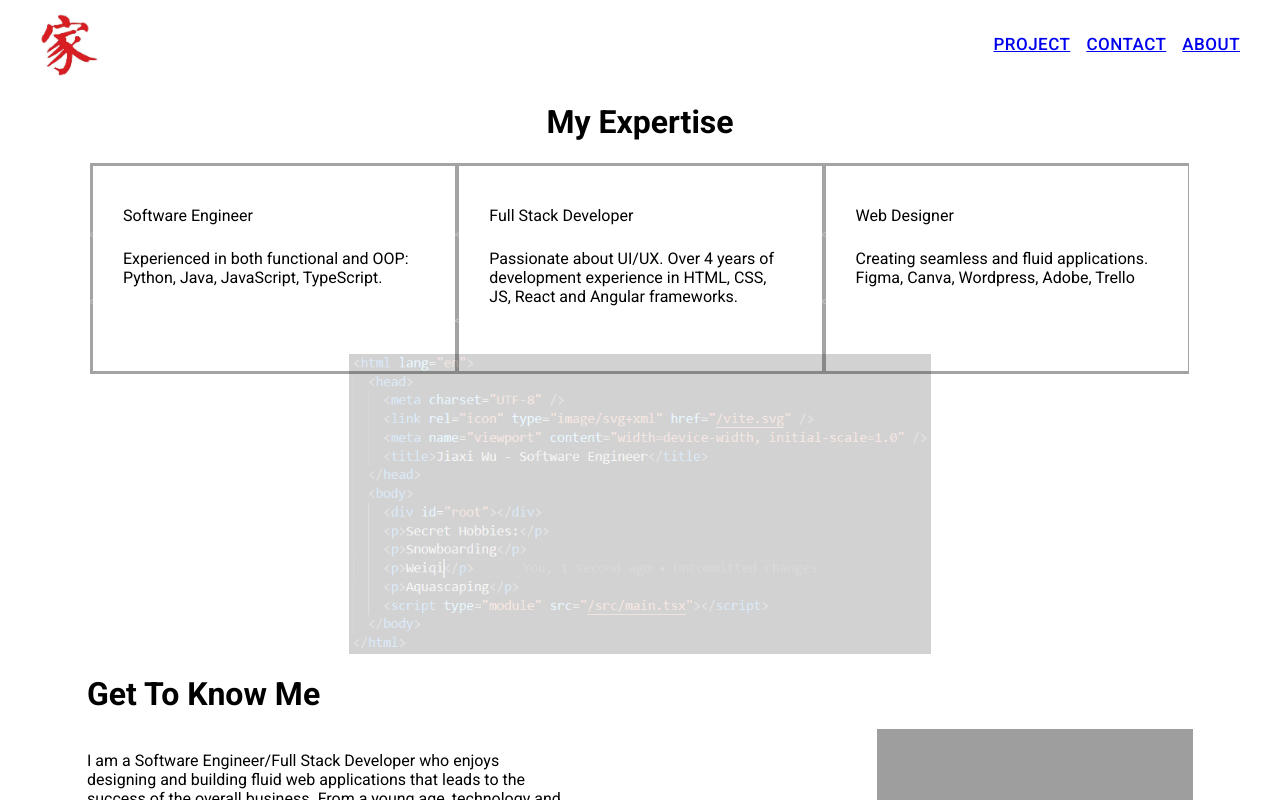
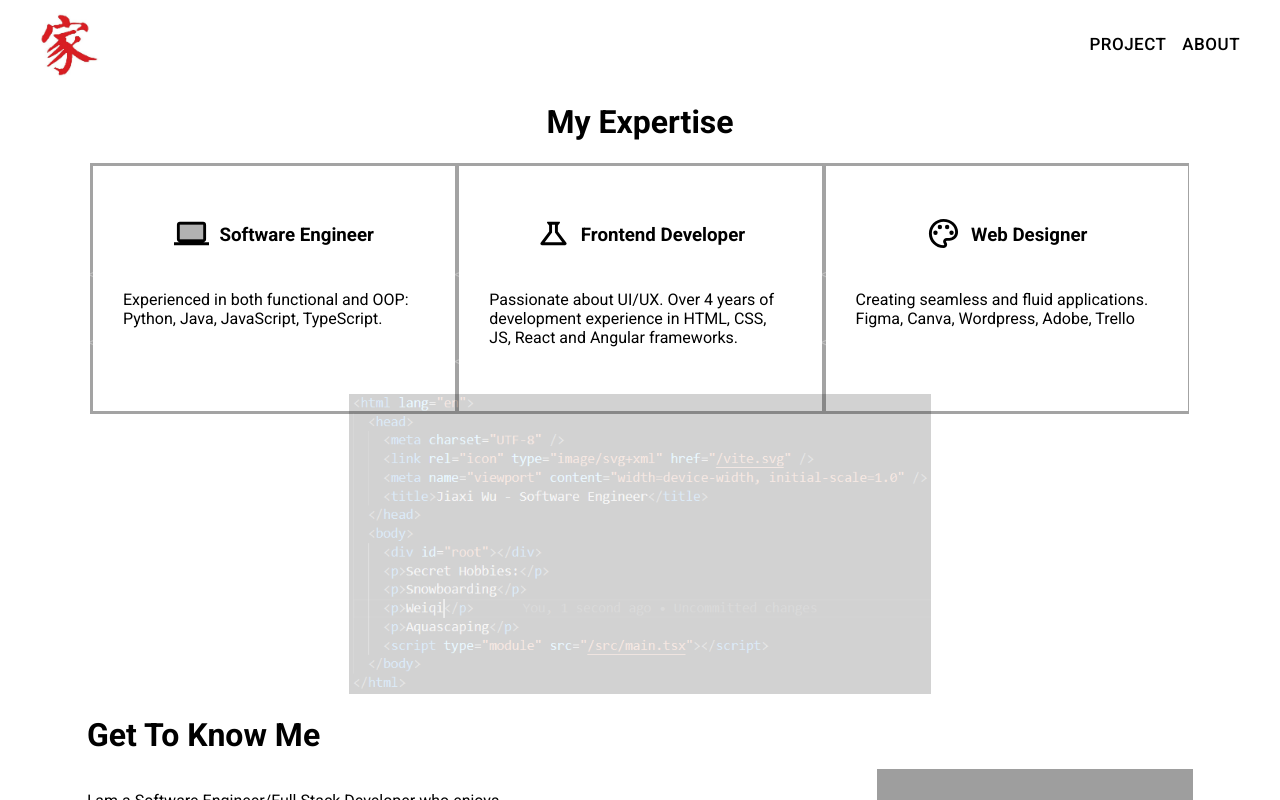
Before and after one commit to Jiaxi-Wu-Dev/portfolio-project, a React (Vite) app: page /About in a window 1280 px wide. Shown: the top 800 px of the page. Built offline with nearby package versions, Linux system fonts and the light colour scheme; grey boxes are pictures that could not be loaded; a web font is replaced by a local one.

Commit message:
made links work

```diff
--- a/index.html
+++ b/index.html
@@ -9,6 +9,7 @@
       rel="stylesheet"
       href="https://fonts.googleapis.com/css2?family=Roboto:wght@300;400;500;600;700&display=swap"
     />
+    <link rel="stylesheet" href="index.css" />
 
     <meta name="viewport" content="width=device-width, initial-scale=1.0" />
     <title>Jiaxi Wu - Software Engineer</title>
--- a/src/App.css
+++ b/src/App.css
@@ -12,3 +12,20 @@ body {
   font-family: "Roboto", sans-serif;
   font-size: 16px;
 }
+
+a:link {
+  color: black;
+  text-decoration: none;
+}
+a:visited {
+  color: black;
+  text-decoration: none;
+}
+a:hover {
+  color: black;
+  text-decoration: none;
+}
+a:active {
+  color: black;
+  text-decoration: none;
+}
--- a/src/App.tsx
+++ b/src/App.tsx
@@ -1,10 +1,5 @@
 import "./App.css";
-import LinksParticles from "./components/LinksParticles";
 import Homepage from "./components/Homepage/Homepage";
-import { Route, Routes } from "react-router-dom";
-import Projects from "./components/Projects/Projects";
-import Contact from "./components/Contact/Contact";
-import About from "./components/About/About";
 
 function App() {
   return (
--- a/src/components/About/About.tsx
+++ b/src/components/About/About.tsx
@@ -1,5 +1,8 @@
 import "./aboutTitle.css";
 import AboutButtons from "./AboutButtons";
+import LaptopTwoToneIcon from "@mui/icons-material/LaptopTwoTone";
+import ScienceOutlinedIcon from "@mui/icons-material/ScienceOutlined";
+import ColorLensOutlinedIcon from "@mui/icons-material/ColorLensOutlined";
 
 export default function About() {
   return (
@@ -10,7 +13,14 @@ export default function About() {
       <div id="threeSkills">
         <div className="skills">
           <div className="skillsInner">
-            <div>Software Engineer</div>
+            <div className="skillsIcon">
+              <div className="icon">
+                <LaptopTwoToneIcon fontSize="large" />
+              </div>
+              <div>
+                <h3>Software Engineer</h3>
+              </div>
+            </div>
             <div id="skillsTextSection">
               <div id="skillsTextSectionContainer">
                 <div className="elementor-heading-title">
@@ -23,7 +33,14 @@ export default function About() {
         </div>
         <div className="skills">
           <div className="skillsInner">
-            <div>Full Stack Developer</div>
+            <div className="skillsIcon">
+              <div className="icon">
+                <ScienceOutlinedIcon fontSize="large" />
+              </div>
+              <div>
+                <h3>Frontend Developer</h3>
+              </div>
+            </div>
             <div id="skillsTextSection">
               <div id="skillsTextSectionContainer">
                 <div className="elementor-heading-title">
@@ -36,7 +53,14 @@ export default function About() {
         </div>
         <div className="skills">
           <div className="skillsInner">
-            <div>Web Designer</div>
+            <div className="skillsIcon">
+              <div className="icon">
+                <ColorLensOutlinedIcon fontSize="large" />
+              </div>
+              <div>
+                <h3>Web Designer</h3>
+              </div>
+            </div>
             <div id="skillsTextSection">
               <div id="skillsTextSectionContainer">
                 <div className="elementor-heading-title">
--- a/src/components/About/aboutTitle.css
+++ b/src/components/About/aboutTitle.css
@@ -127,3 +127,14 @@
 #aboutMeTextParagraphs {
   width: 75%;
 }
+
+.skillsIcon {
+  display: flex;
+  flex-direction: row;
+  justify-content: center;
+  align-items: center;
+}
+
+.icon {
+  margin-right: 10px;
+}
--- a/src/components/Homepage/Appbar/NavBar.tsx
+++ b/src/components/Homepage/Appbar/NavBar.tsx
@@ -129,6 +129,7 @@ function ResponsiveAppBar() {
           </Typography> */}
           <div>
             <Box sx={{ flexGrow: 1, display: { xs: "none", md: "flex" } }}>
+              <Link to="/projects" className="list">
                 <Button
                   onClick={handleCloseNavMenu}
                   sx={{
@@ -138,10 +139,11 @@ function ResponsiveAppBar() {
                     fontSize: 17,
                   }}
                 >
-                <Link to="/projects" className="list">
                   project
+                </Button>
               </Link>
-              </Button>
+
+              <Link to="/about" className="list">
                 <Button
                   onClick={handleCloseNavMenu}
                   sx={{
@@ -151,23 +153,9 @@ function ResponsiveAppBar() {
                     fontSize: 17,
                   }}
                 >
-                <Link to="/contact" className="list">
-                  contact
+                  about
+                </Button>
               </Link>
-              </Button>
-              <Button
-                onClick={handleCloseNavMenu}
-                sx={{
-                  my: 2,
-                  color: "black",
-                  display: "block",
-                  fontSize: 17,
-                }}
-              >
-                <Link to="/about" className="list">
-                  about
-                </Link>
-              </Button>
             </Box>
           </div>
 
--- a/src/components/Homepage/Homepage.css
+++ b/src/components/Homepage/Homepage.css
@@ -31,3 +31,7 @@
   align-content: center;
   height: 80vh;
 }
+
+#projectText {
+  color: white;
+}
--- a/src/components/Homepage/Homepage.tsx
+++ b/src/components/Homepage/Homepage.tsx
@@ -1,5 +1,5 @@
 import "./Homepage.css";
-import NavBar from "./Appbar/NavBar";
+import NavBar from "./AppBar/NavBar";
 import { Route, Routes } from "react-router-dom";
 import Projects from "../Projects/Projects";
 import About from "../About/About";
--- a/src/components/Homepage/HomepageText.tsx
+++ b/src/components/Homepage/HomepageText.tsx
@@ -53,11 +53,11 @@ export default function HomepageText() {
               experiences.
             </h2>
           </Typography>
-          <Button variant="contained" color="error">
-            <Link to="/projects" className="list">
+          <Link to="/projects" className="list" id="projectText">
+            <Button variant="contained" color="error">
               Projects
-            </Link>
-          </Button>
+            </Button>
+          </Link>
         </div>
       </div>
     </div>
```
Also changed, not shown: index.css (added). Lines whose indentation alone changed are shown as unchanged.
